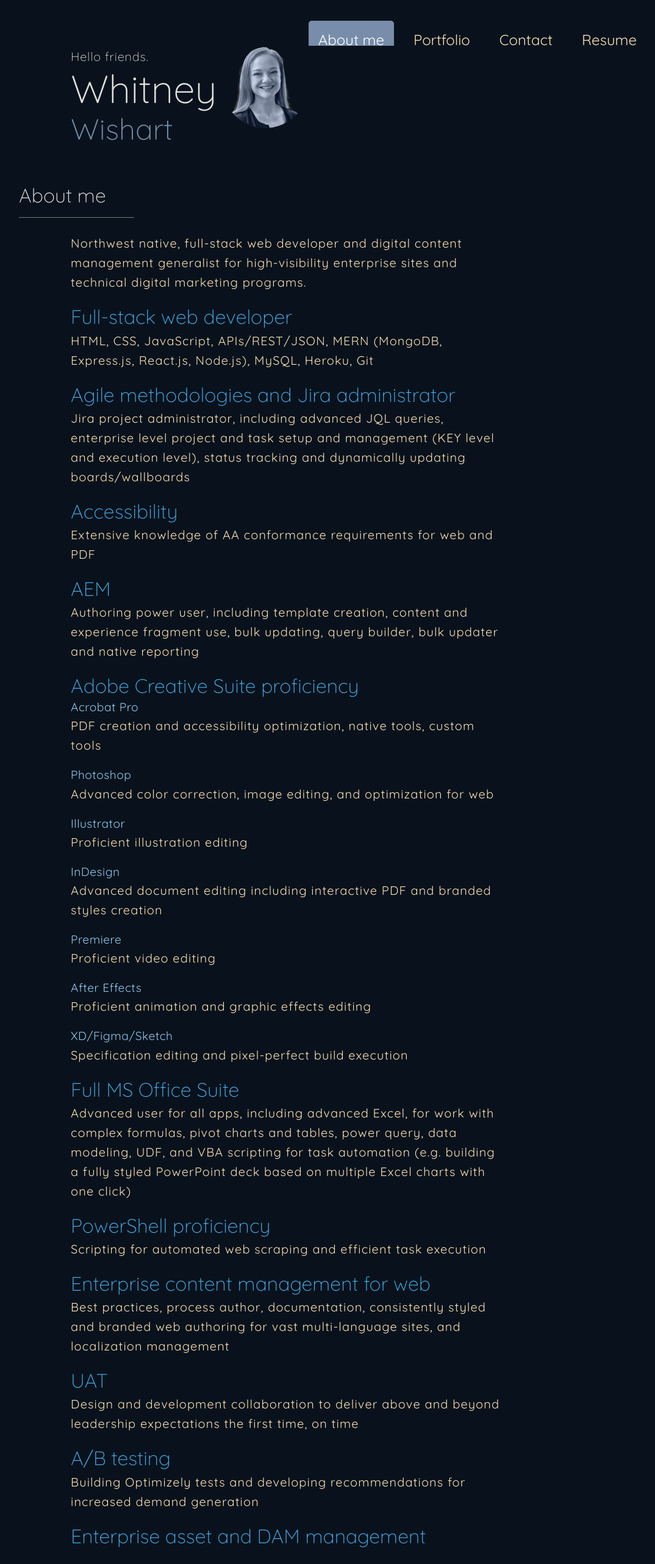
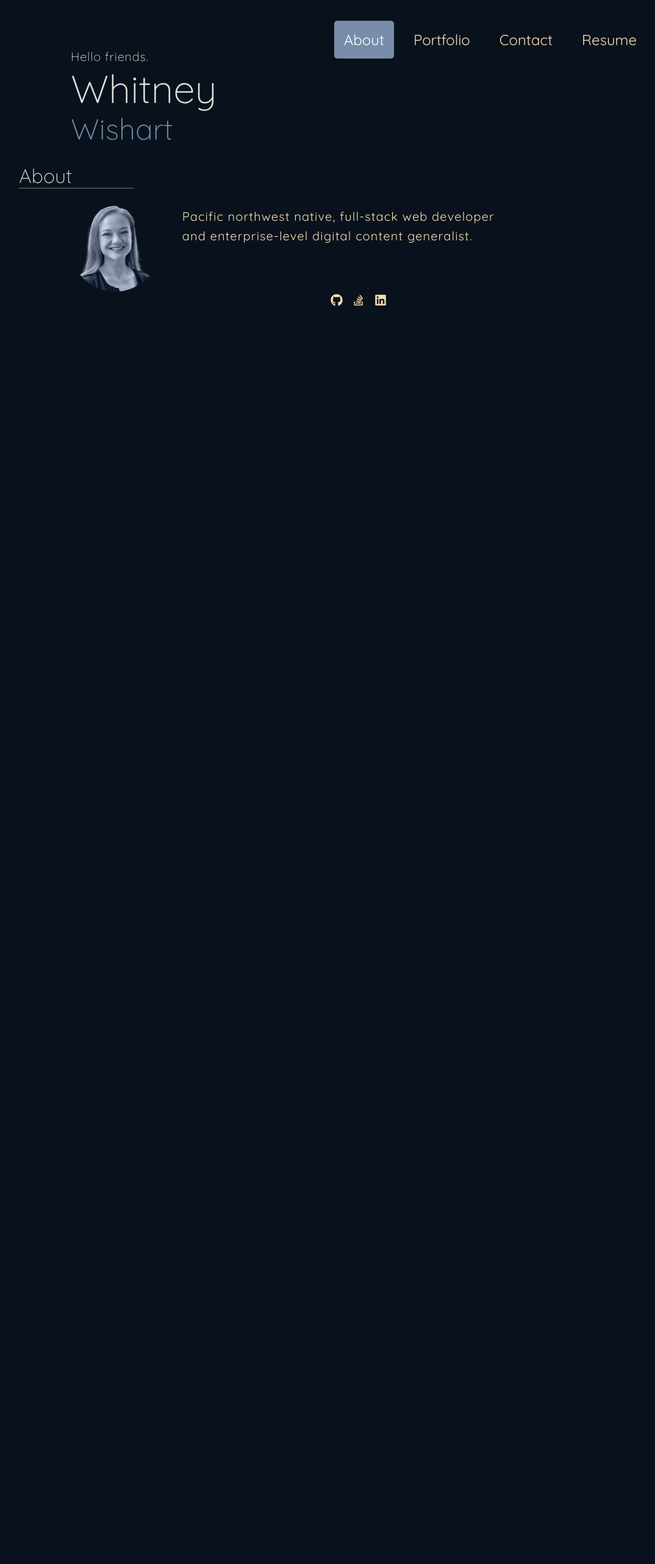
Before and after one commit to whitneywishart/react-portfolio, a React (Create React App) app: page / in a window 1280 px wide. Shown: the top 2564 px of the page at 61% size, without its empty margins (84-1158 px from the left). After the commit the page ends 800 px from the top, so only its background shows below. Built offline with nearby package versions, Linux system fonts and the light colour scheme.

Commit message:
adjust about content and resume content

```diff
--- a/package.json
+++ b/package.json
@@ -3,6 +3,8 @@
   "version": "0.1.0",
   "private": true,
   "dependencies": {
+    "@fortawesome/fontawesome-svg-core": "^6.4.0",
+    "@fortawesome/free-brands-svg-icons": "^6.4.0",
     "@testing-library/jest-dom": "^5.11.4",
     "@testing-library/react": "^11.1.0",
     "@testing-library/user-event": "^12.1.10",
@@ -10,7 +12,7 @@
     "express": "^4.18.2",
     "react": "^17.0.1",
     "react-dom": "^17.0.1",
-    "react-icons": "^4.1.0",
+    "react-icons": "^4.8.0",
     "react-scripts": "5.0.1",
     "web-vitals": "^0.2.4"
   },
--- a/src/App.css
+++ b/src/App.css
@@ -52,7 +52,7 @@ p {
 }
 
 .photo img {
-  max-width: 40%;
+  max-width: 80%;
   border-radius: 50%;
 }
 
@@ -65,8 +65,6 @@ h2 {
   font-size: 2rem;
   color: #e0e1dd;
   font-weight: 100;
-  padding-top: 2rem;
-  padding-bottom: 1rem;
 }
 
 h3 {
--- a/src/components/AboutMe.js
+++ b/src/components/AboutMe.js
@@ -1,92 +1,19 @@
 import React from 'react';
 
-const AboutMe = () => {
+const About = () => {
   return (
     <div>
-      <h2 className='left-rail'>About me</h2>
-      <div className='about'>
-
+      <h2 className='left-rail'>About</h2>
+      <div className='about' style={{ display: 'flex', flexDirection: 'row' }}>
+        <div className="photo">
+          <img src="/wishart.png" alt="Whitney Wishart" />
+        </div>
         <p>
-          Northwest native, full-stack web developer and digital content management generalist for high-visibility enterprise sites and technical digital marketing programs.
-        </p>
-
-        <h3>Full-stack web developer</h3>
-        <p> HTML, CSS, JavaScript, APIs/REST/JSON, MERN (MongoDB, Express.js, React.js, Node.js), MySQL, Heroku, Git</p>
-
-        <h3>Agile methodologies and Jira administrator</h3>
-        <p>
-          Jira project administrator, including advanced JQL queries, enterprise level project and task setup and management (KEY level and execution level), status tracking and dynamically updating boards/wallboards
-        </p>
-
-        <h3>Accessibility</h3>
-        <p>
-          Extensive knowledge of AA conformance requirements for web and PDF
-        </p>
-
-        <h3>AEM</h3>
-        <p>
-          Authoring power user, including template creation, content and experience fragment use, bulk updating, query builder, bulk updater and native reporting
-        </p>
-
-        <h3>Adobe Creative Suite proficiency</h3>
-        <h4>Acrobat Pro</h4>
-        <p>PDF creation and accessibility optimization, native tools, custom tools</p>
-
-        <h4>Photoshop</h4>
-        <p>Advanced color correction, image editing, and optimization for web</p>
-
-        <h4>Illustrator</h4>
-        <p>Proficient illustration editing</p>
-
-        <h4>InDesign</h4>
-        <p>Advanced document editing including interactive PDF and branded styles creation</p>
-
-        <h4>Premiere</h4>
-        <p>Proficient video editing</p>
-
-        <h4>After Effects</h4>
-        <p>Proficient animation and graphic effects editing</p>
-
-        <h4>XD/Figma/Sketch</h4>
-        <p>Specification editing and pixel-perfect build execution</p>
-
-        <h3>Full MS Office Suite</h3>
-        <p>
-          Advanced user for all apps, including advanced Excel, for work with complex formulas, pivot charts and tables, power query, data modeling, UDF, and VBA scripting for task automation (e.g. building a fully styled PowerPoint deck based on multiple Excel charts with one click)
-        </p>
-        <h3>PowerShell proficiency</h3>
-        <p>
-          Scripting for automated web scraping and efficient task execution
-        </p>
-
-        <h3>Enterprise content management for web</h3>
-        <p>
-          Best practices, process author, documentation, consistently styled and branded web authoring for vast multi-language sites, and localization management
-        </p>
-
-        <h3>UAT</h3>
-        <p>
-          Design and development collaboration to deliver above and beyond leadership expectations the first time, on time
-        </p>
-
-        <h3>A/B testing</h3>
-        <p>
-          Building Optimizely tests and developing recommendations for increased demand generation
-        </p>
-        <h3>Enterprise asset and DAM management</h3>
-        <p>
-        </p>
-        <h3>Pixel-perfect attention to detail with efficiency always at the forefront</h3>
-        <p>
-        </p>
-
-        <h3>Complete comfort with ambiguity, broad thinking self-sufficient troubleshooter</h3>
-
-        <p>
+          Pacific northwest native, full-stack web developer and enterprise-level digital content generalist.
         </p>
       </div>
-    </div >
+    </div>
   );
 }
 
-export default AboutMe;
+export default About;
--- a/src/components/Resume.js
+++ b/src/components/Resume.js
@@ -4,8 +4,87 @@ import React from 'react';
 const Resume = () => {
   return (
     <div>
+      <h2 className='left-rail'>Resume</h2>
       <a href='/whitneywishartresume.pdf' target='blank'> <button style={{ borderRadius: '5px', color: 'white', border: 'none', backgroundColor: '#778da9', width: '100px', padding: '.5rem', margin: '1rem 0rem 1rem 0rem', cursor: 'pointer' }}>Download resume</button></a>
+      <h2>Highlighted skills</h2>
+      <h3>Full-stack web developer</h3>
+      <p> HTML, CSS, JavaScript, APIs/REST/JSON, MERN (MongoDB, Express.js, React.js, Node.js), MySQL, Heroku, Git</p>
+
+      <h3>Agile methodologies and Jira administrator</h3>
+      <p>
+        Jira project administrator, including advanced JQL queries, enterprise level project and task setup and management (KEY level and execution level), status tracking and dynamically updating boards/wallboards
+      </p>
+
+      <h3>Accessibility</h3>
+      <p>
+        Extensive knowledge of AA conformance requirements for web and PDF
+      </p>
+
+      <h3>AEM</h3>
+      <p>
+        Authoring power user, including template creation, content and experience fragment use, bulk updating, query builder, bulk updater and native reporting
+      </p>
+
+      <h3>Adobe Creative Suite proficiency</h3>
+      <h4>Acrobat Pro</h4>
+      <p>PDF creation and accessibility optimization, native tools, custom tools</p>
+
+      <h4>Photoshop</h4>
+      <p>Advanced color correction, image editing, and optimization for web</p>
+
+      <h4>Illustrator</h4>
+      <p>Proficient illustration editing</p>
+
+      <h4>InDesign</h4>
+      <p>Advanced document editing including interactive PDF and branded styles creation</p>
+
+      <h4>Premiere</h4>
+      <p>Proficient video editing</p>
+
+      <h4>After Effects</h4>
+      <p>Proficient animation and graphic effects editing</p>
+
+      <h4>XD/Figma/Sketch</h4>
+      <p>Specification editing and pixel-perfect build execution</p>
+
+      <h3>Full MS Office Suite</h3>
+      <p>
+        Advanced user for all apps, including advanced Excel, for work with complex formulas, pivot charts and tables, power query, data modeling, UDF, and VBA scripting for task automation (e.g. building a fully styled PowerPoint deck based on multiple Excel charts with one click)
+      </p>
+      <h3>PowerShell proficiency</h3>
+      <p>
+        Scripting for automated web scraping and efficient task execution
+      </p>
+
+      <h3>Enterprise content management for web</h3>
+      <p>
+        Best practices, process author, documentation, consistently styled and branded web authoring for vast multi-language sites, and localization management
+      </p>
+
+      <h3>UAT</h3>
+      <p>
+        Design and development collaboration to deliver above and beyond leadership expectations the first time, on time
+      </p>
+
+      <h3>A/B testing</h3>
+      <p>
+        Building Optimizely tests and developing recommendations for increased demand generation
+      </p>
+      <h3>Enterprise asset and DAM management</h3>
+      <p>
+      </p>
+      <h3>Pixel-perfect attention to detail with efficiency always at the forefront</h3>
+      <p>
+      </p>
+
+      <h3>Complete comfort with ambiguity, broad thinking self-sufficient troubleshooter</h3>
+
+      <p>
+      </p>
     </div>
+
+
+
   )
 }
 
--- a/src/components/footer.js
+++ b/src/components/footer.js
@@ -1,24 +1,34 @@
 import React from 'react';
+import '@fortawesome/fontawesome-svg-core/styles.css';
+import { FaGithub, FaStackOverflow, FaLinkedin } from 'react-icons/fa';
+
 
 export default function Nav() {
-    const linkStyle = { border: '1px black', padding: '5px' };
-
     return (
-        <nav className="main-header-menu">
+        <div style={{display: 'flex', flexDirection: 'column' }}>
+            <footer className="main-header-menu">
                 <section
                     style={{
                         display: 'flex',
                         flexDirection: 'row',
                         alignItems: 'flex-start',
-                    justifyContent: 'flex-start',
+                        justifyContent: 'space-around',
                     }}
                 >
-                <div style={linkStyle}>
-                    <a href="#">Footer content</a>
+                    <div>
+                        <a href="https://github.com/whitneywishart" target='blank' style={{ marginRight: '1rem' }}>
+                            <FaGithub size={20} />
+                        </a>
+                        <a href="https://stackoverflow.com/users/21943870/wew" target='blank' style={{ marginRight: '1rem' }}>
+                            <FaStackOverflow size={20} />
+                        </a>
+                        <a href="https://www.linkedin.com/in/whitney-wishart/" target='blank'>
+                            <FaLinkedin size={20} />
+                        </a>
+                    </div>
+                </section>
+            </footer>
 
         </div>
-
-            </section>
-        </nav>
     );
 }
--- a/src/components/header.js
+++ b/src/components/header.js
@@ -9,9 +9,7 @@ export default function Nav() {
           <div className="name-h1">Whitney</div>
           <div className="name-h2">Wishart</div>
         </div>
-        <div className="photo">
-          <img src="/wishart.png" alt="Whitney Wishart" />
-        </div>
+
       </div>
     </div>
   );
--- a/src/components/navigation.js
+++ b/src/components/navigation.js
@@ -8,7 +8,7 @@ const Navigation = ({ currentPage, handlePageChange }) => {
           onClick={() => handlePageChange('AboutMe')}
           className={currentPage === 'AboutMe' ? 'active' : ''}
         >
-          About me
+          About
         </button>
         <button
           onClick={() => handlePageChange('Portfolio')}
```
Also changed, not shown: src/components/Portfolio.js (+7 -7 lines), 1 other file (tests, documents, lock files or other folders). Lines whose indentation alone changed are shown as unchanged.
